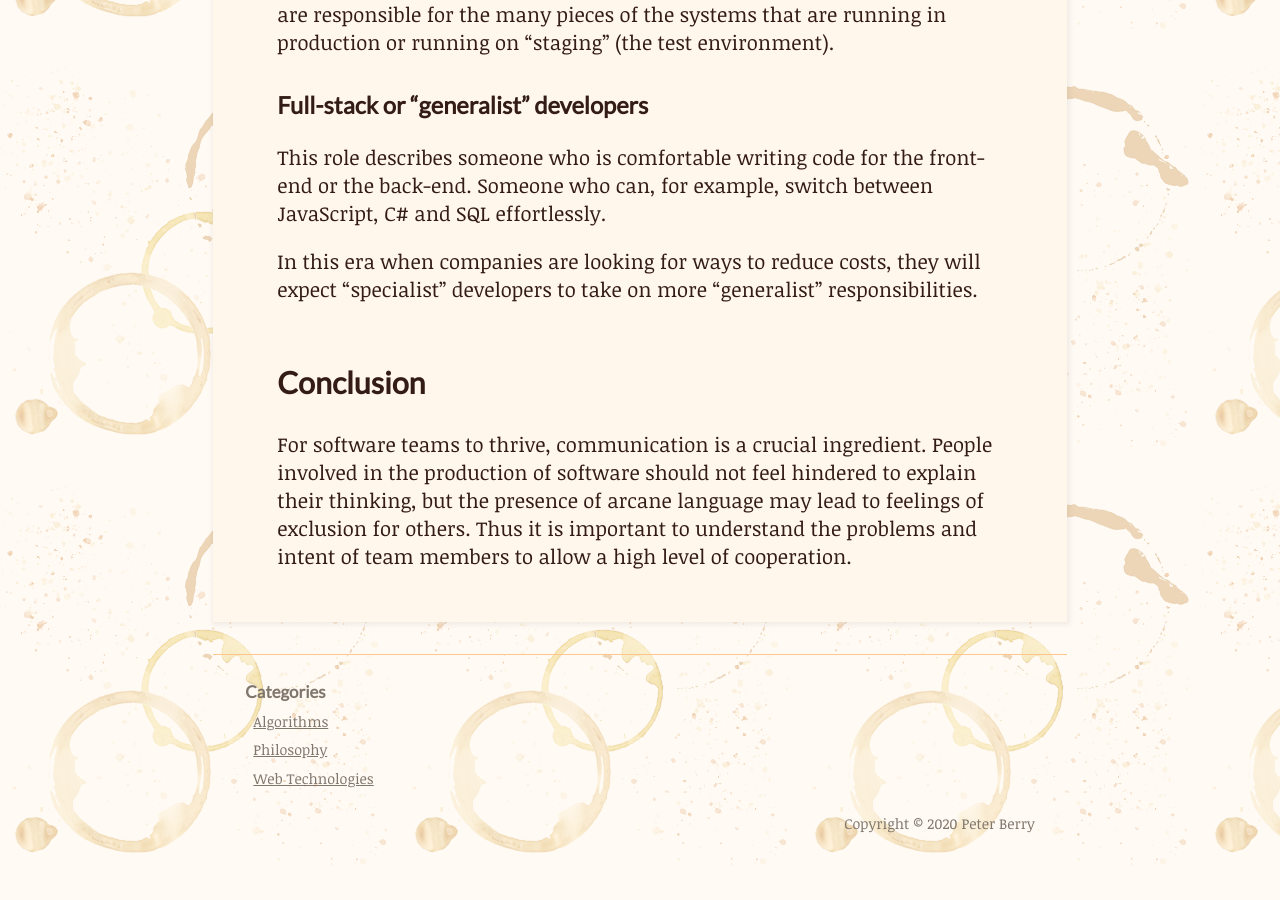
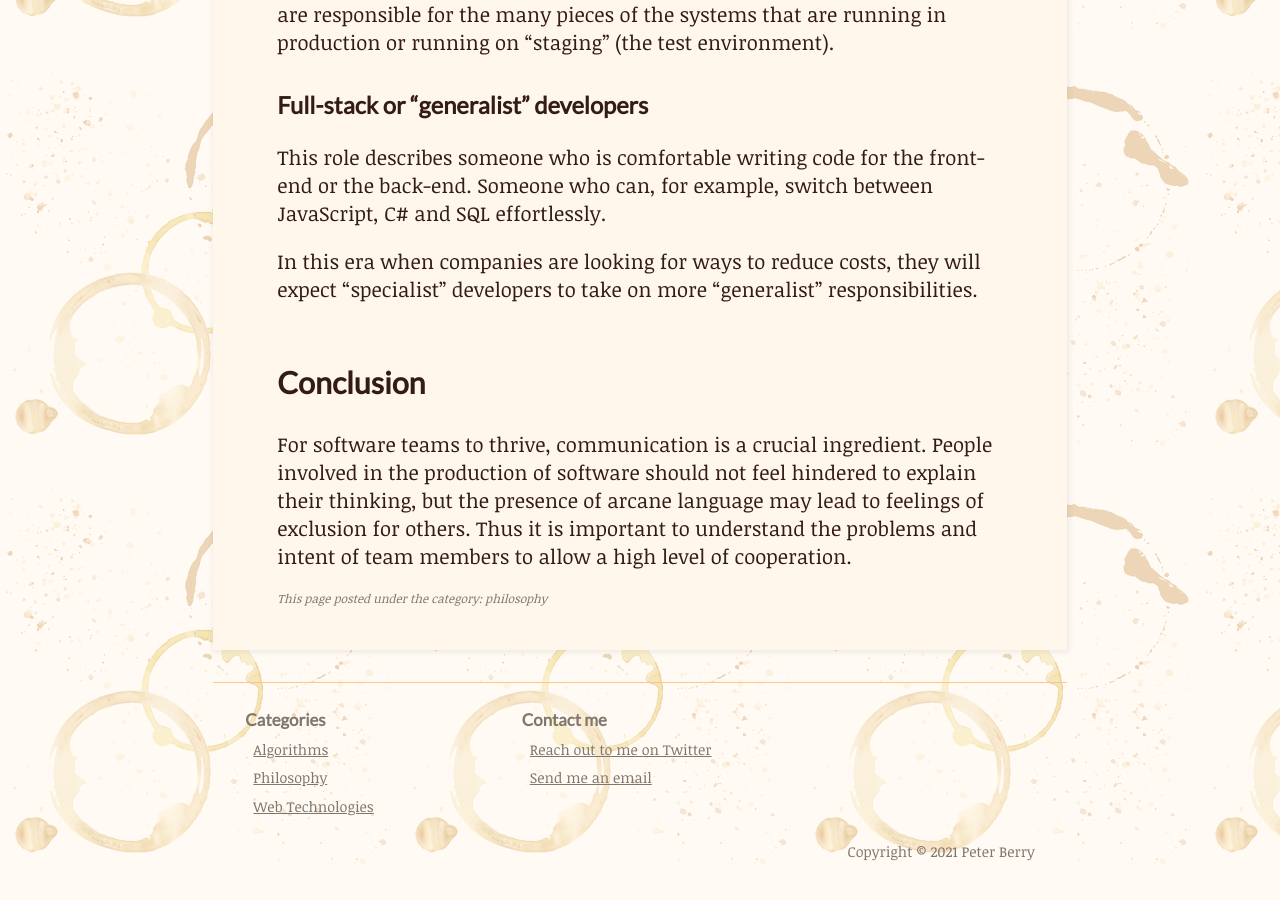
Before and after one commit to pwcberry/pwcberry.github.io, a Jekyll site: the page built from _posts/2021-02-22-understanding-language-software-developers.md, in a window 1280 px wide and 900 px high, scrolled down 15399 px. Built offline with Jekyll 4.4.1, drawn with Linux system fonts in a browser that asks for light colours; before the commit the page ends 16271 px from its top, so only the background shows below that.

Commit message:
Update the footer and some styles

```diff
--- a/_includes/footer.html
+++ b/_includes/footer.html
@@ -1,11 +1,18 @@
 <footer class="site-footer">
-	<h3>Categories</h3>
-	<div class="site-footer__categories">
+	<div class="site-footer__group">
+		<h3>Categories</h3>
 		<ul>
 			<li><a href="/algorithms/">Algorithms</a></li>
             <li><a href="/philosophy/">Philosophy</a></li>
 			<li><a href="/web/">Web Technologies</a></li>
 		</ul>
 	</div>
-	<p class="site-footer_copyright">Copyright &copy; 2020 Peter Berry</p>
+	<div class="site-footer__group">
+		<h3>Contact me</h3>
+		<ul>
+			<li><a href="https://twitter.com/brunsnik" target="_blank" rel="noopener noreferrer">Reach out to me on Twitter</a></li>
+			<li><a href="mailto:nerd@travelsincode.com">Send me an email</a></li>
+		</ul>
+	</div>
+	<p class="site-footer_copyright">Copyright &copy; 2021 Peter Berry</p>
 </footer>
--- a/_layouts/post.html
+++ b/_layouts/post.html
@@ -10,6 +10,7 @@
 {% include header.html %}
 <main class="main-content">
     {{content}}
+    <p class="main-content-category">This page posted under the category: {{page.category}}</p>
 </main>
 {% include footer.html %}
 {% include google.html %}
--- a/_posts/2021-02-22-understanding-language-software-developers.md
+++ b/_posts/2021-02-22-understanding-language-software-developers.md
@@ -360,7 +360,7 @@ Let's cover the types of developer one finds in teams who produce software.
   <picture>
     <source srcset="/assets/2021-02-22/back-end-developer@2x.png" media="(max-width: 600px)"/>
     <source srcset="/assets/2021-02-22/back-end-developer.png" media="(min-width: 601px)"/>
-    <img src="/assets/2021-02-22/back-end-developer.jpg" alt="Back-end developer figure" width="640" height="360" />
+    <img src="/assets/2021-02-22/back-end-developer.jpg" alt="Back-end developer figure" width="640" />
   </picture>
 </figure>
 
@@ -396,7 +396,7 @@ the paradigms of programming which is out of scope for this document.
   <picture>
     <source srcset="/assets/2021-02-22/front-end-developer@2x.png" media="(max-width: 600px)"/>
     <source srcset="/assets/2021-02-22/front-end-developer.png" media="(min-width: 601px)"/>
-    <img src="/assets/2021-02-22/front-end-developer.jpg" alt="Front-end developer figure" width="640" height="360" />
+    <img src="/assets/2021-02-22/front-end-developer.jpg" alt="Front-end developer figure" width="640" />
   </picture>
 </figure>
 
--- a/_sass/main.scss
+++ b/_sass/main.scss
@@ -124,6 +124,10 @@ a {
   color: $colour-greyish-brown;
   border-top: 1px solid $colour-golden-brown;
   font-size: 0.9rem;
+  display: flex;
+  flex-flow: row wrap;
+  justify-content: flex-start;
+  align-items: flex-start;
 
   @include breakpoint-mobile {
     @include section-width-mobile;
@@ -138,14 +142,22 @@ a {
     @include section-width-lg;
     padding-bottom: 1.5rem;
   }
+}
+
+.site-footer__group {
+  flex: 0 1 auto;
+  width: 33%;
+
+  &:nth-child(3n-2),
+  &:nth-child(3n-2) {
+    margin-right: 1rem;
+  }
 
   h3 {
     margin-bottom: 0.33em;
     color: inherit;
   }
-}
 
-.site-footer__categories {
   ul {
     margin: 0;
     padding: 0 0.5rem;
@@ -174,6 +186,9 @@ a {
 }
 
 .site-footer_copyright {
+  align-self: flex-end;
+  width: 100%;
+  flex: 0 0 auto;
   margin-top: 1.5em;
   text-align: right;
 }
@@ -205,6 +220,12 @@ a {
     margin: 0 auto 2rem;
     min-height: calc(100vh - 120px - 2rem);
   }
+}
+
+.main-content-category {
+  font-size: 0.75rem;
+  font-style: italic;
+  color: $colour-9;
 }
 
 img {
```
